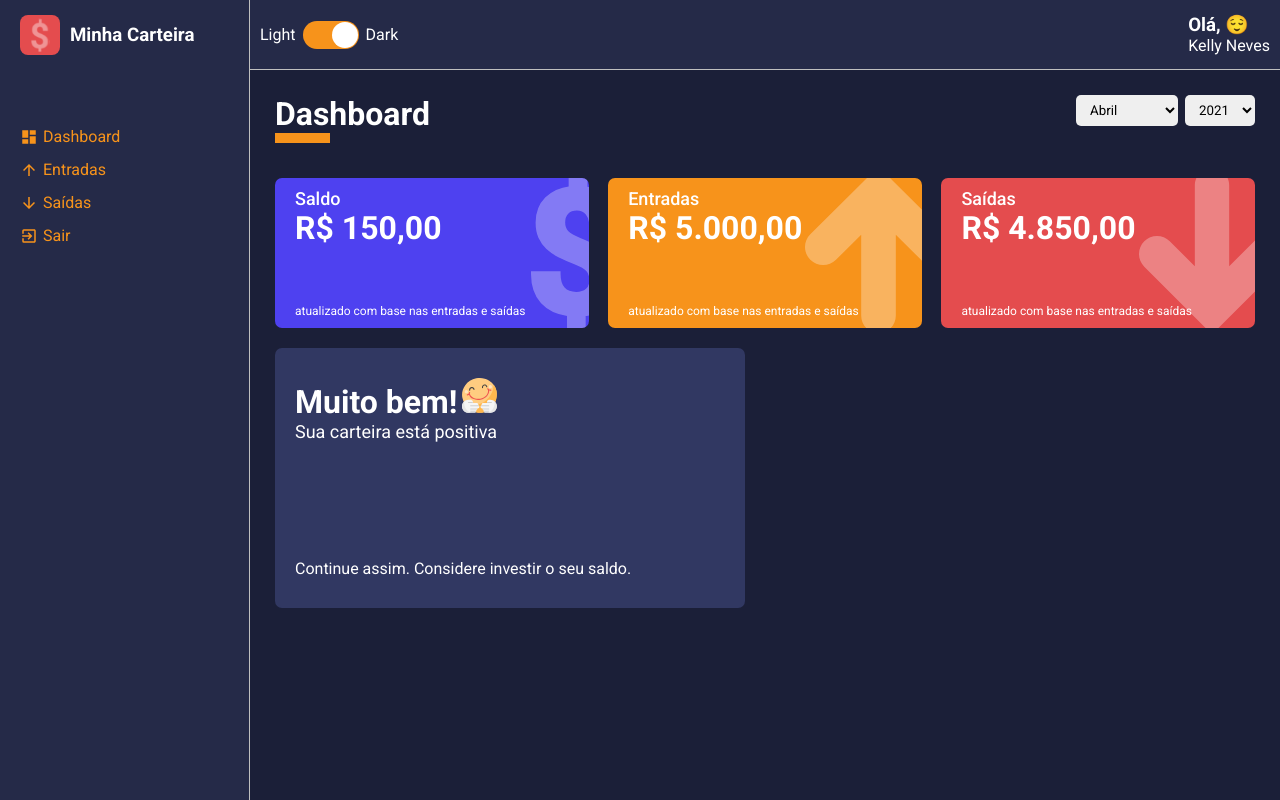
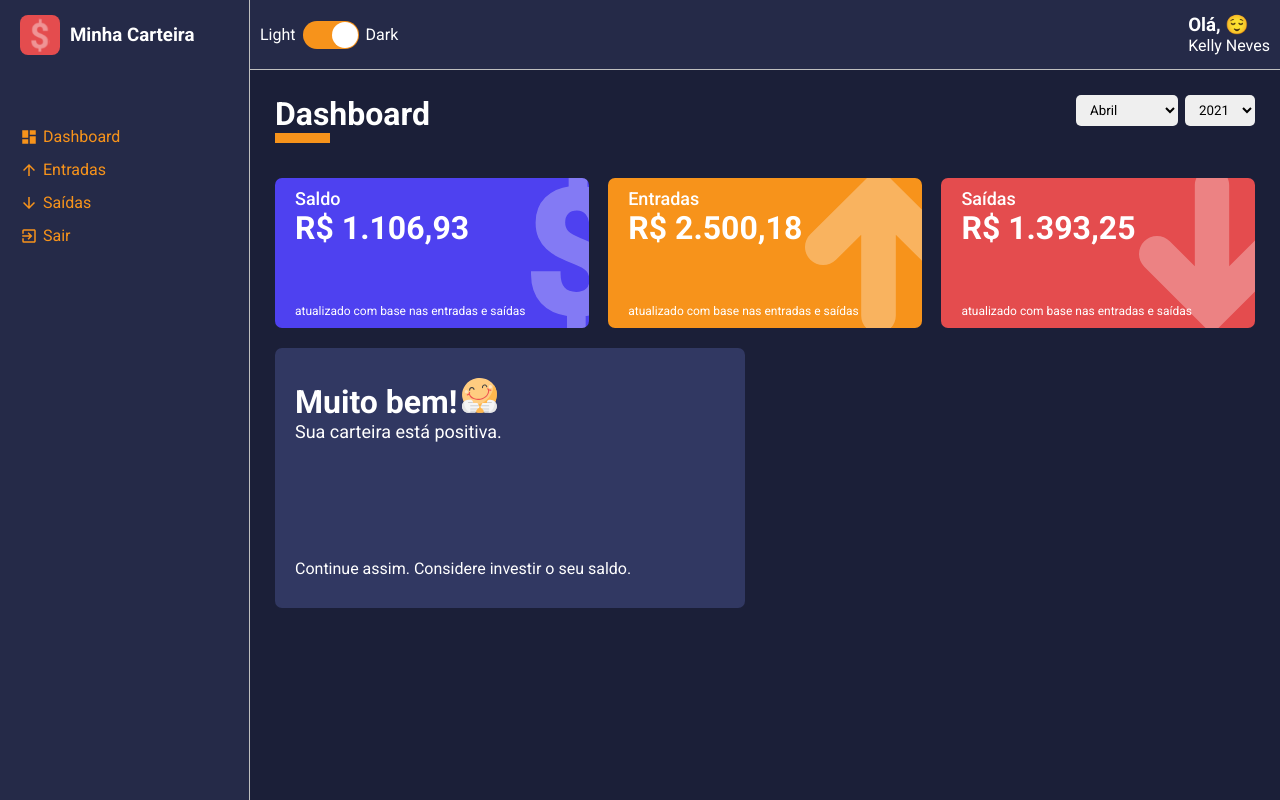
Before and after one commit to kellyablealn/my-wallet, a React (Create React App) app: page /dashboard in a window 1280 px wide. Built offline with nearby package versions, Linux system fonts and the light colour scheme.

Commit message:
Load data to show on dashboard

```diff
--- a/src/pages/Dashboard/index.tsx
+++ b/src/pages/Dashboard/index.tsx
@@ -11,6 +11,7 @@
 
 import happyImg from '../../assets/happy.svg';
 import sadImg from '../../assets/sad.svg';
+import grinningImg from '../../assets/grinning.svg';
 
 import {Container, Content} from './styles';
 
@@ -47,11 +48,78 @@
         });
     }, []);
 
+    const totalGains = useMemo(() => {
+        let total : number = 0;
+        gains.forEach(item => {
+            const date = new Date(item.date);
+            const year = date.getFullYear();
+            const month = date.getMonth() + 1;
+
+            if (month === monthSelected && year === yearSelected) {
+                try {
+                    total += Number(item.amount);
+                } catch {
+                    throw new Error('Invalid amount! Amount must be number.');
+                }
+            }
+        });
+
+        return total;
+    }, [monthSelected, yearSelected]);
+
+    const totalExpenses = useMemo(() => {
+        let total : number = 0;
+        expenses.forEach(item => {
+            const date = new Date(item.date);
+            const year = date.getFullYear();
+            const month = date.getMonth() + 1;
+
+            if (month === monthSelected && year === yearSelected) {
+                try {
+                    total += Number(item.amount);
+                } catch {
+                    throw new Error('Invalid amount! Amount must be number.');
+                }
+            }
+        });
+
+        return total;
+    }, [monthSelected, yearSelected]);
+
+    const totalBalance = useMemo(() => {
+        return totalGains - totalExpenses;
+    }, [totalGains, totalExpenses]);
+
+    const message = useMemo(() => {
+        if (totalBalance < 0) {
+            return {
+                title: 'Que triste!',
+                description: 'Neste mês, você gastou mais do que deveria.',
+                footerText: 'Verifique seus gastos e tente cortar algumas coisas desnecessárias.',
+                icon: sadImg
+            }
+        } else if (totalBalance === 0) {
+            return {
+                title: 'Uuuuufa!',
+                description: 'Neste mês, você gastou exatamente o que ganhou.',
+                footerText: 'Tome cuidado. No próximo mês tente poupar o seu dinheiro.',
+                icon: grinningImg
+            }
+        } else {
+            return {
+                title: 'Muito bem!',
+                description: 'Sua carteira está positiva.',
+                footerText: 'Continue assim. Considere investir o seu saldo.',
+                icon: happyImg
+            }
+        }
+    }, [totalBalance]);
+
     const handleMonthSelected = (month: string) => {
         try {
             const parseMonth = Number(month);
             setMonthSelected(parseMonth);
-        } catch (err) {
+        } catch {
             throw new Error('Invalid month selected. Accept 1 - 12');
         }
     }
@@ -60,7 +128,7 @@
         try {
             const parseYear = Number(year);
             setYearSelected(parseYear);
-        } catch (err) {
+        } catch {
             throw new Error('Invalid year selected. Only positive integers accepted');
         }
     }
@@ -80,30 +148,30 @@
             <Content>
                 <WalletBox
                     title='Saldo'
-                    amount={150.00}
+                    amount={totalBalance}
                     footerlabel='atualizado com base nas entradas e saídas'
                     icon='dollar'
                     color='#4E41F0'
                 />
                 <WalletBox
                     title='Entradas'
-                    amount={5000.00}
+                    amount={totalGains}
                     footerlabel='atualizado com base nas entradas e saídas'
                     icon='arrowUp'
                     color='#F7931B'
                 />
                 <WalletBox
                     title='Saídas'
-                    amount={4850.00}
+                    amount={totalExpenses}
                     footerlabel='atualizado com base nas entradas e saídas'
                     icon='arrowDown'
                     color='#E44C4E'
                 />
                 <MessageBox
-                    title='Muito bem!'
-                    description='Sua carteira está positiva'
-                    footerText='Continue assim. Considere investir o seu saldo.'
-                    icon={happyImg}/>
+                    title={message.title}
+                    description={message.description}
+                    footerText={message.footerText}
+                    icon={message.icon}/>
             </Content>
         </Container>
     );
```
